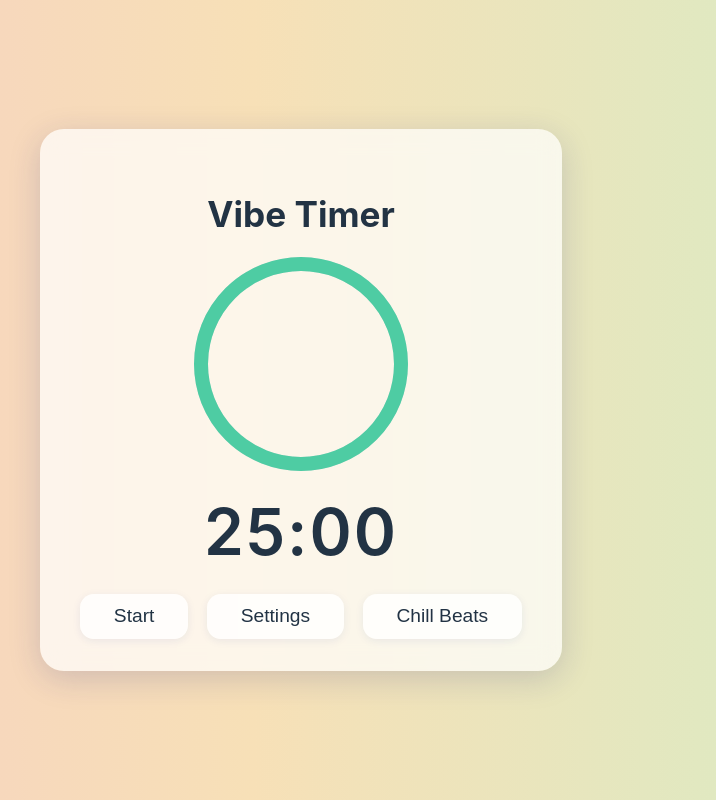
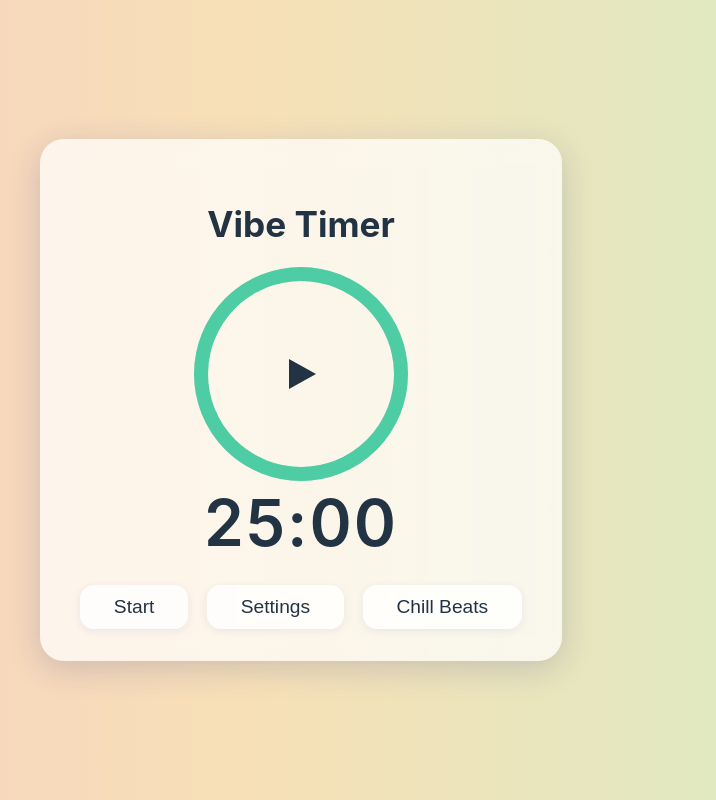
Before and after one commit to saxenaprerit/vibe-timer, a plain HTML site: page index.html in a window 1280 px wide. Shown: the whole page, without its empty margins (339-1055 px from the left). Drawn offline with Linux system fonts and the light colour scheme.

Commit message:
adjusting start stop button

```diff
--- a/app.js
+++ b/app.js
@@ -5,6 +5,7 @@ const settingsBtn = document.getElementById('settings-btn');
 const musicBtn = document.getElementById('music-btn');
 const chillAudio = document.getElementById('chill-audio');
 const ringProgress = document.querySelector('.ring-progress');
+const centerPlayPauseBtn = document.getElementById('center-play-pause');
 
 // Default durations (in seconds)
 let workDuration = parseInt(localStorage.getItem('workDuration')) || 1500; // 25 min
@@ -44,10 +45,17 @@ function notify(msg) {
   }
 }
 
+function setPlayPauseIcon() {
+  centerPlayPauseBtn.innerHTML = running
+    ? `<svg viewBox="0 0 32 32"><rect x="7" y="6" width="6" height="20" rx="2"/><rect x="19" y="6" width="6" height="20" rx="2"/></svg>`
+    : `<svg viewBox="0 0 32 32"><polygon points="8,6 26,16 8,26"/></svg>`;
+  startBtn.textContent = running ? 'Pause' : 'Start';
+}
+
 function startTimer() {
   if (running) return;
   running = true;
-  startBtn.textContent = 'Pause';
+  setPlayPauseIcon();
   timer = setInterval(() => {
     if (timeLeft > 0) {
       timeLeft--;
@@ -56,6 +64,7 @@ function startTimer() {
     } else {
       clearInterval(timer);
       running = false;
+      setPlayPauseIcon();
       playChime();
       if (isWork) {
         notify('Work session complete! Time for a break.');
@@ -75,7 +84,7 @@ function startTimer() {
 
 function pauseTimer() {
   running = false;
-  startBtn.textContent = 'Start';
+  setPlayPauseIcon();
   clearInterval(timer);
 }
 
@@ -122,3 +131,12 @@ if ("Notification" in window && Notification.permission !== "granted") {
 // Initial render
 updateDisplay();
 updateRing();
+setPlayPauseIcon();
+
+centerPlayPauseBtn.addEventListener('click', () => {
+  if (running) {
+    pauseTimer();
+  } else {
+    startTimer();
+  }
+});
--- a/index.html
+++ b/index.html
@@ -10,10 +10,13 @@
   <div class="background-vibe"></div>
   <div class="timer-card">
     <h1>Vibe Timer</h1>
-    <svg class="timer-ring" width="220" height="220">
-      <circle class="ring-bg" cx="110" cy="110" r="100" />
-      <circle class="ring-progress" cx="110" cy="110" r="100" />
-    </svg>
+    <div class="timer-ring-container" style="position: relative; width: 220px; height: 220px;">
+      <svg class="timer-ring" width="220" height="220">
+        <circle class="ring-bg" cx="110" cy="110" r="100" />
+        <circle class="ring-progress" cx="110" cy="110" r="100" />
+      </svg>
+      <button id="center-play-pause" aria-label="Play/Pause Timer"></button>
+    </div>
     <div class="timer-display" id="timer-display">25:00</div>
     <div class="button-row">
       <button id="start-btn">Start</button>
--- a/style.css
+++ b/style.css
@@ -104,3 +104,32 @@ button:hover {
     padding: 0.6rem 1.2rem;
   }
 }
+#center-play-pause {
+  position: absolute;
+  top: 50%;
+  left: 50%;
+  transform: translate(-50%, -50%);
+  width: 64px;
+  height: 64px;
+  border: none;
+  background: transparent;
+  box-shadow: none;
+  display: flex;
+  align-items: center;
+  justify-content: center;
+  cursor: pointer;
+  z-index: 2;
+  outline: none;
+  padding: 0;
+  transition: filter 0.2s, transform 0.2s;
+}
+#center-play-pause:hover svg {
+  filter: brightness(0.7);
+  transform: scale(1.08);
+}
+#center-play-pause svg {
+  width: 48px;
+  height: 48px;
+  fill: #234;
+  transition: filter 0.2s, transform 0.2s;
+}
```
Also changed, not shown: 1 other file.
